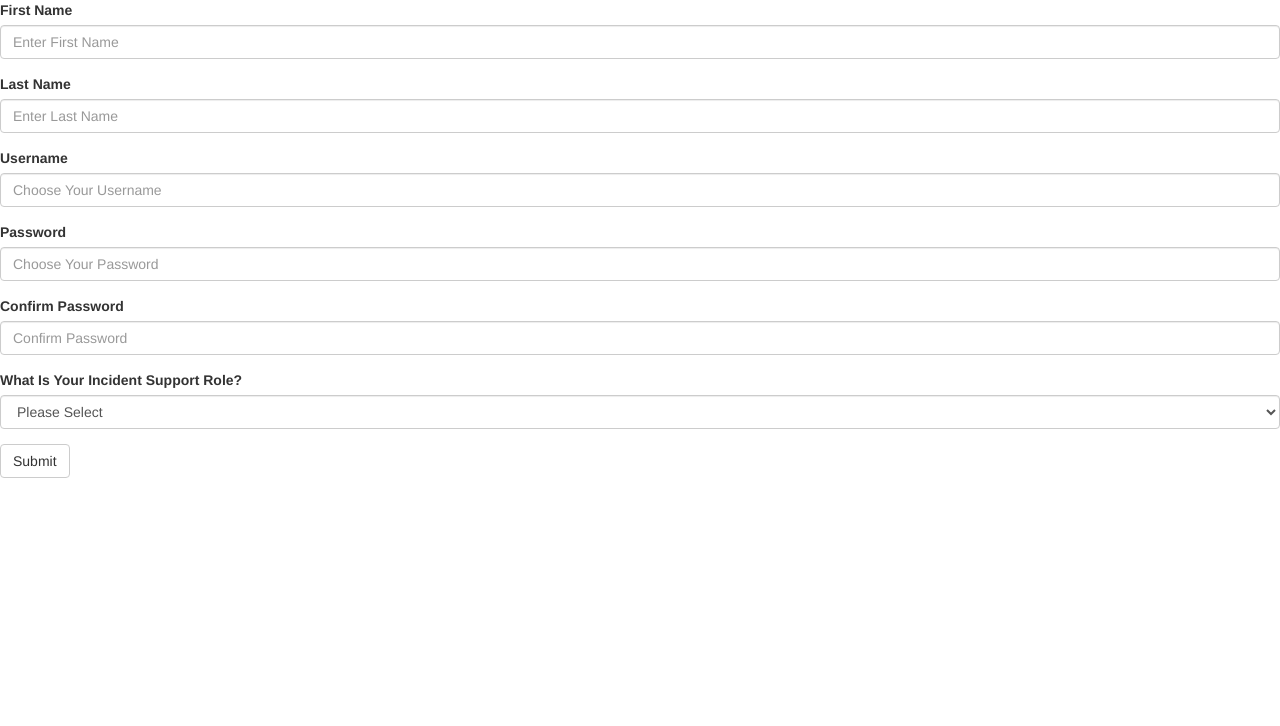
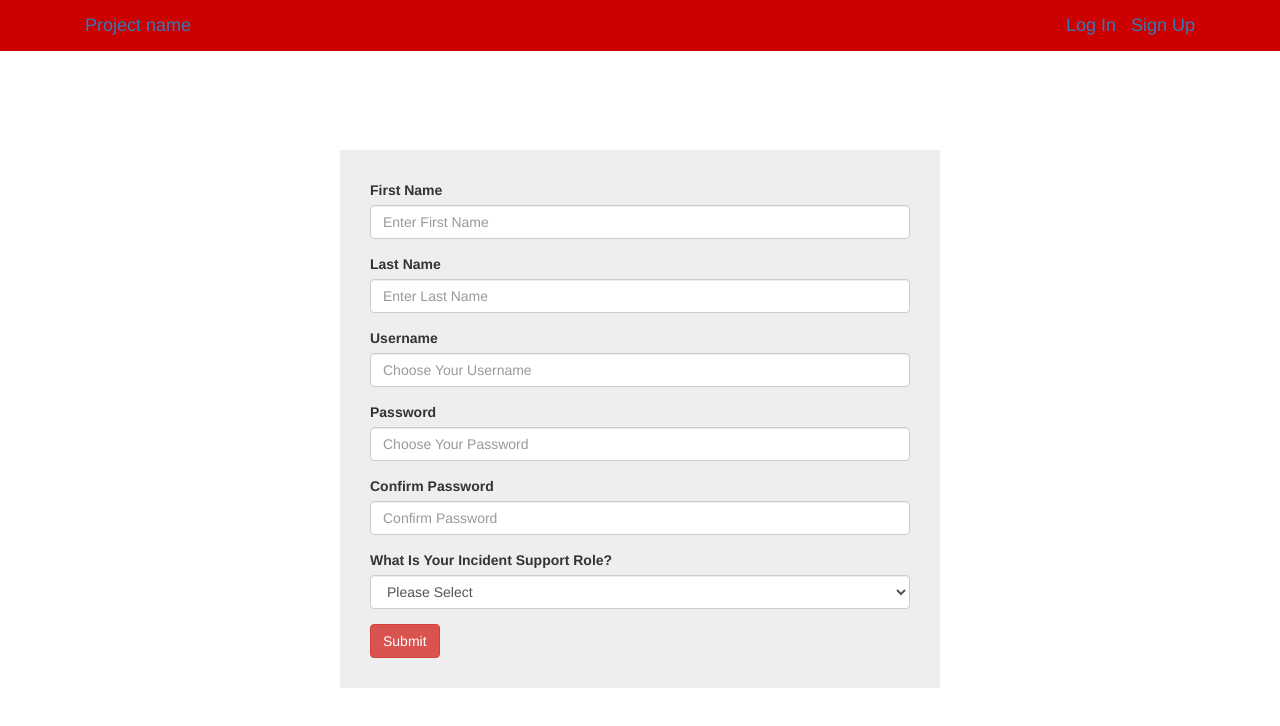
Before and after one commit to WilliamMcCann/Holberton_Box_Hackathon, a plain HTML site: page views/signup.html in a window 1280 px wide. Drawn offline with nearby package versions, Linux system fonts and the light colour scheme.

Commit message:
added signup css

```diff
--- a/views/signup.html
+++ b/views/signup.html
@@ -2,11 +2,49 @@
 <html>
   <head>
     <meta charset="utf-8">
+    <meta http-equiv="X-UA-Compatible" content="IE=edge">
+    <meta name="viewport" content="width=device-width, initial-scale=1">
+    <!-- The above 3 meta tags *must* come first in the head; any other head content must come *after* these tags -->
+    <meta name="description" content="">
+    <meta name="author" content="">
+    <link rel="icon" href="../../favicon.ico">
+
+    <title>Jumbotron Template for Bootstrap</title>
+    <!-- Custom CSS -->
+    <link href="./style.css" rel="stylesheet">
+    <!-- Bootstrap core CSS -->
+    <link href="https://maxcdn.bootstrapcdn.com/bootstrap/3.3.7/css/bootstrap.min.css" rel="stylesheet">
+    <!-- Latest compiled and minified CSS -->
+    <!-- HTML5 shim and Respond.js for IE8 support of HTML5 elements and media queries -->
+    <!--[if lt IE 9]>
+      <script src="https://oss.maxcdn.com/html5shiv/3.7.3/html5shiv.min.js"></script>
+      <script src="https://oss.maxcdn.com/respond/1.4.2/respond.min.js"></script>
+    <![endif]-->
     <title></title>
-    <link rel="stylesheet" href="http://maxcdn.bootstrapcdn.com/bootstrap/3.3.7/css/bootstrap.min.css">
   </head>
   <body>
-    <form role="form">
+    <!--NAVBAR -->
+    <nav class="navbar navbar-fixed-top" id="navbar">
+      <div class="container">
+        <div class="navbar-header">
+          <button type="button" class="navbar-toggle collapsed" data-toggle="collapse" data-target="#navbar" aria-expanded="false" aria-controls="navbar">
+            <span class="sr-only">Toggle navigation</span>
+            <span class="icon-bar"></span>
+            <span class="icon-bar"></span>
+            <span class="icon-bar"></span>
+          </button>
+          <a class="navbar-left" href="#">Project name</a>
+        </div>
+        <div id="navbar" class="navbar-collapse collapse">
+          <div class="signup-in">
+            <a class="navbar-brand" href="#">Log In</a>
+            <a class="navbar-brand" href="#">Sign Up</a>
+          </div>
+        </div><!--/.navbar-collapse -->
+      </div>
+    </nav>
+    <!-- SIGN UP FORM -->
+    <form role="form" id="form">
       <div class="form-group">
         <label for="firstname">First Name</label>
         <input type="text" class="form-control" id="firstname" placeholder="Enter First Name">
@@ -31,14 +69,14 @@
         <label for="incidentrole">What Is Your Incident Support Role?</label>
         <select class = "form-control">
           <option>Please Select</option>
-          <option>Infrastructure <em>(Cell Tower Operator, Air Traffic Controller, etc.)</em></option>
+          <option>Infrastructure (Cell Tower Operator, Air Traffic Controller, etc.)</option>
           <option>Government Official</option>
           <option>Law Enforcement</option>
           <option>Medical Professional</option>
           <option>Volunteer</option>
         </select>
       </div>
-      <button type="submit" class="btn btn-default">Submit</button>
+      <button type="submit" class="btn btn-danger">Submit</button>
     </form>
   </body>
 </html>
--- a/views/style.css
+++ b/views/style.css
@@ -4,7 +4,7 @@ a {
 }
 
 #navbar {
-  background-color: red;
+  background-color: #cc0000;
   color: white!important;
 }
 
@@ -23,3 +23,16 @@ a:hover {
   font-size: 18px;
   line-height: 20px;
 }
+
+#form {
+  background-color: #eeeeee;
+  width: 600px;
+  margin: auto;
+  margin-top: 150px;
+  padding: 30px;
+}
+
+.btn-danger {
+  background-color: #cc0000;
+  border-color: #cc0000;
+}
```
